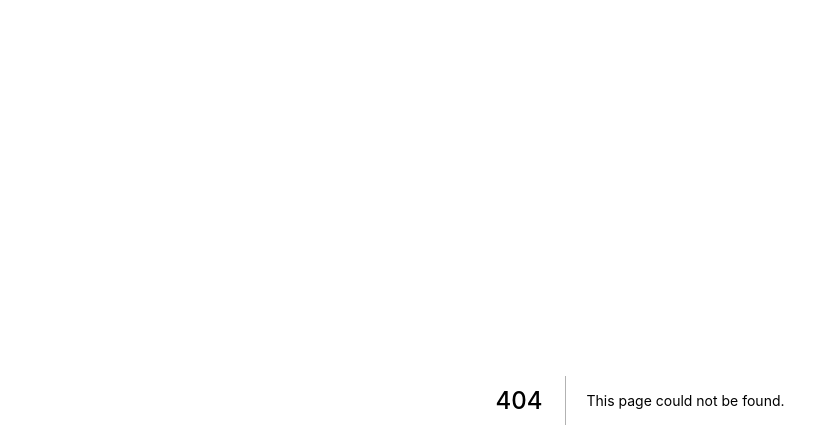
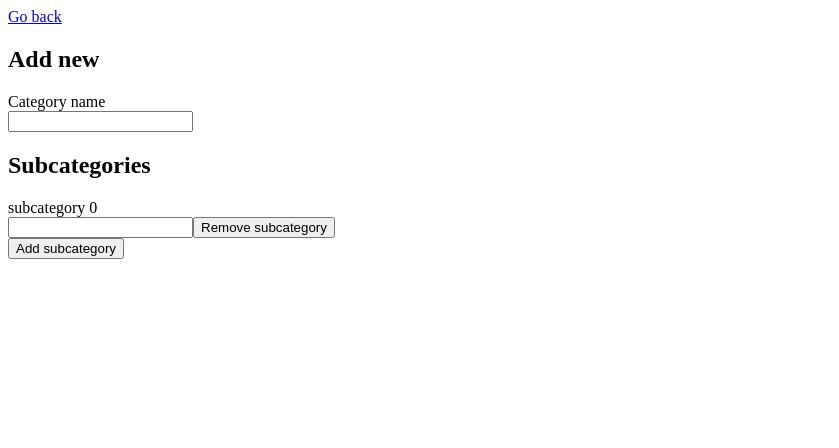
Before and after one commit to masives/expenses, a Next.js app: page /category/add in a window 1280 px wide. Before the commit this address had no page. Shown: the top 448 px of the page, without its empty margins (0-839 px from the left). Built offline with nearby package versions, Linux system fonts and the light colour scheme.

Commit message:
update categories page, add newCategory ui

```diff
--- /dev/null
+++ b/pages/category/add/index.tsx
@@ -0,0 +1,45 @@
+import * as React from 'react';
+import axios from 'axios';
+
+import { Input, Button } from '../../../components';
+import { NextFunctionComponent, NextContext } from 'next';
+import Link from 'next/link';
+import { ICreatedCategory } from '../../../types/Category';
+
+const CreateCategory: NextFunctionComponent = () => {
+  const [categoryName, setCategoryName] = React.useState<string>('');
+  const [subcategories, updateSubcategories] = React.useState<string[]>(['']);
+
+  const addSubcategory = (): void => updateSubcategories([...subcategories, '']);
+  const removeSubcategory = (removeIndex: number): void =>
+    updateSubcategories(subcategories.filter((_, index) => index !== removeIndex));
+  const updateSubcategory = (updatedValue: string, updateIndex: number): void =>
+    updateSubcategories(
+      subcategories.map((currentValue, index) => (index === updateIndex ? updatedValue : currentValue))
+    );
+
+  return (
+    <section>
+      <Link href="/category">
+        <a>Go back </a>
+      </Link>
+      <h1>Add new</h1>
+      <Input label="Category name" fieldName="categoryName" onChange={setCategoryName} value={categoryName} />
+      <h2>Subcategories</h2>
+      {subcategories.map((subcategoryName, index) => (
+        <div key={index}>
+          <Input
+            label={`subcategory ${index}`}
+            fieldName={`subcategory-${index}`}
+            value={subcategoryName}
+            onChange={(value) => updateSubcategory(value, index)}
+          />
+          <Button onChange={() => removeSubcategory(index)} label="Remove subcategory" />
+        </div>
+      ))}
+      <Button onChange={addSubcategory} label="Add subcategory" />
+    </section>
+  );
+};
+
+export default CreateCategory;
```
Also changed, not shown: pages/category/index.tsx (+22 -18 lines).
